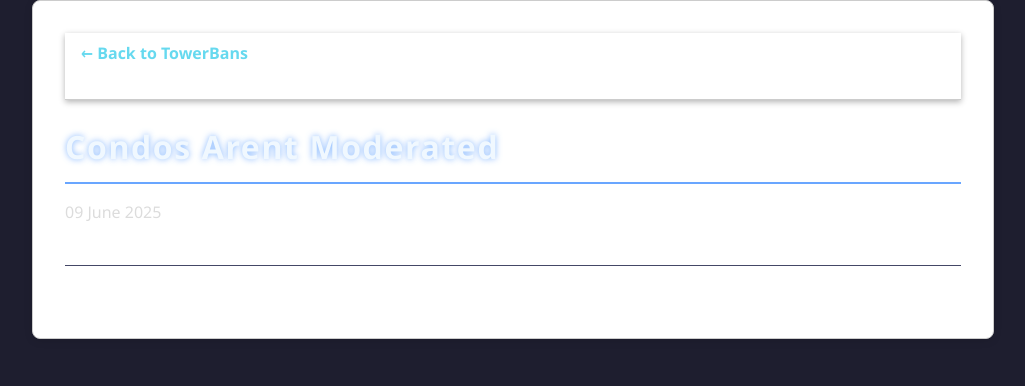
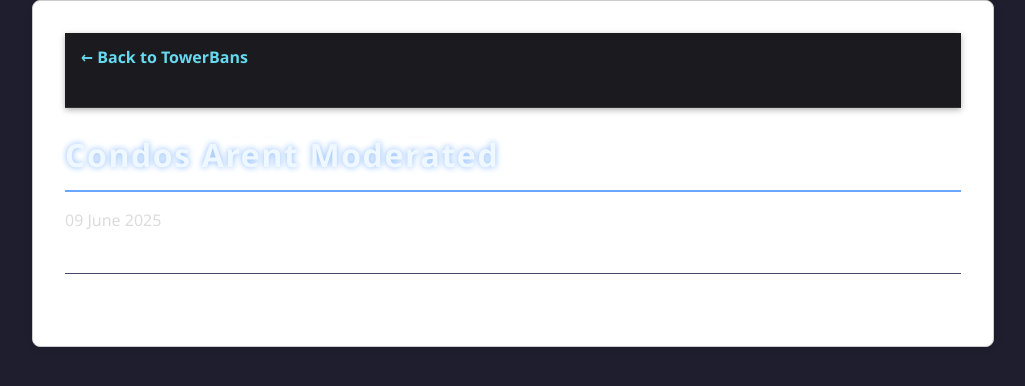
Before and after one commit to dubugc/towerbans, a Jekyll site: the page built from _posts/2025-06-09-Condos-Arent-Moderated.md, in a window 1280 px wide. Shown: the top 386 px of the page, without its empty margins (127-1152 px from the left). Built offline with Jekyll 4.4.1, drawn with Linux system fonts in a browser that asks for light colours; our own code applies the rules of GitHub Pages for plain Markdown files.

Commit message:
Update post.html

```diff
--- a/_layouts/post.html
+++ b/_layouts/post.html
@@ -11,31 +11,6 @@
   <!-- Stylesheet -->
   <link rel="stylesheet" href="{{ site.baseurl }}/style.css" />
 
-  <style>
-    /* Make page-wrapper 70% width and center it, creating 15% margins on sides */
-    .page-wrapper {
-      max-width: 70%;
-      margin-left: auto;
-      margin-right: auto;
-    }
-
-    /* Basic sticky navbar style */
-    .sticky-nav {
-      position: sticky;
-      top: 0;
-      background: white;
-      border-bottom: 1px solid #ccc;
-      padding: 0.5rem 1rem;
-      z-index: 1000;
-    }
-
-    /* Optional: back-link styling */
-    .back-link {
-      text-decoration: none;
-      color: #333;
-      font-weight: bold;
-    }
-  </style>
 </head>
 <body>
   <div class="page-wrapper">
```
